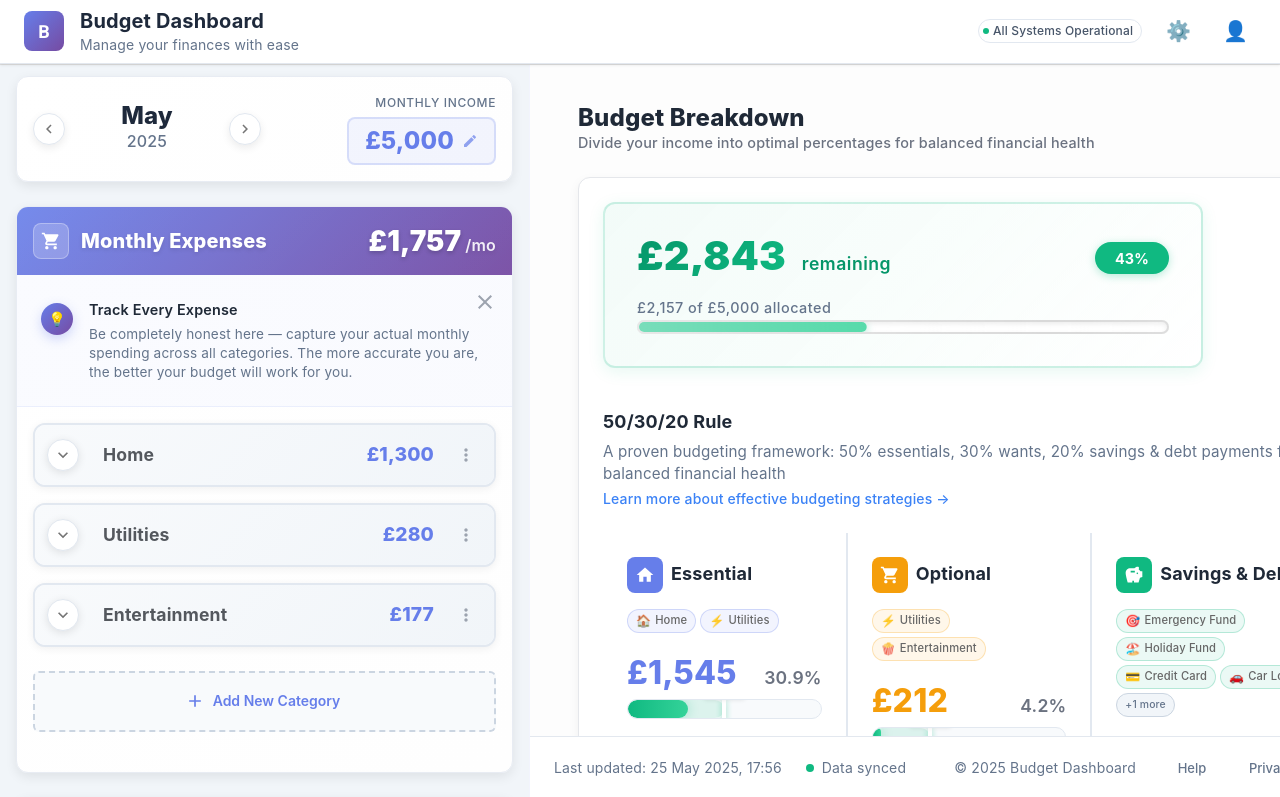
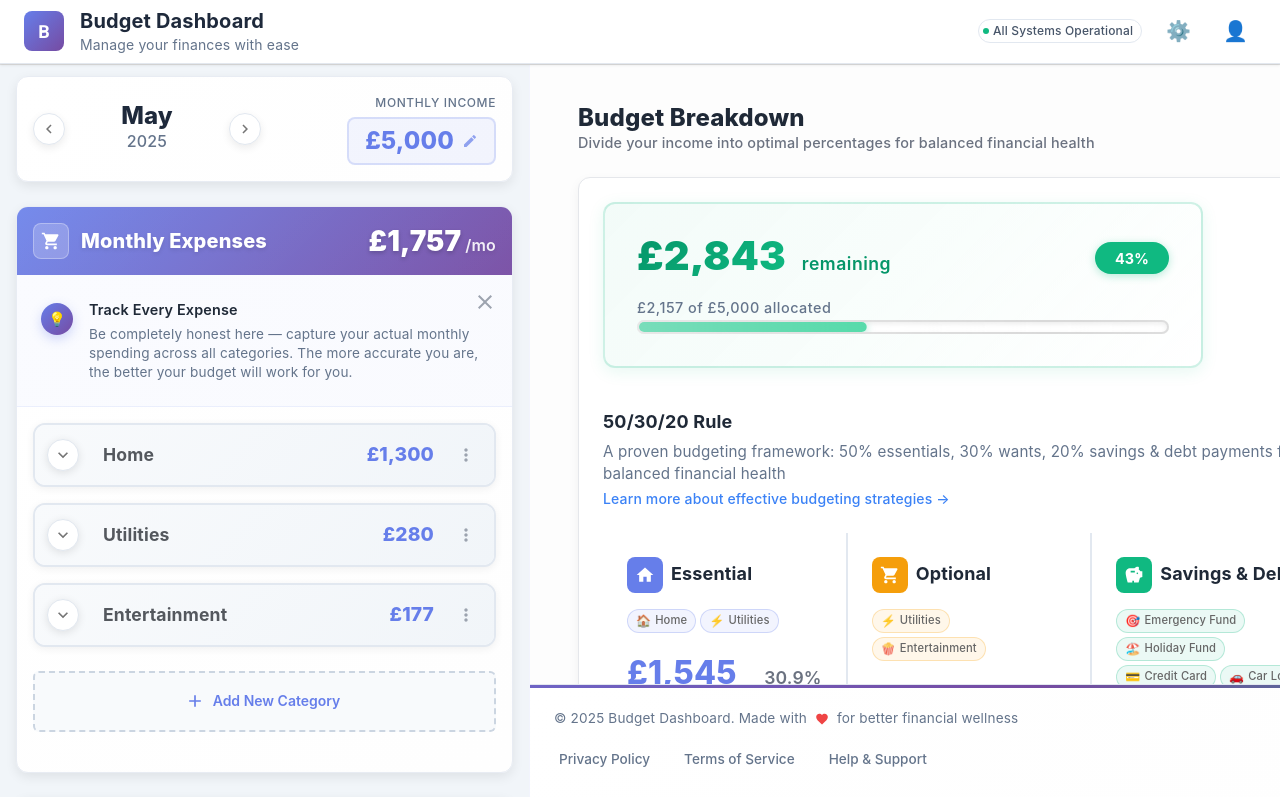
Before and after one commit to randellios/budget, a React (Vite) app: page / in a window 1280 px wide. Shown: the top 797 px of the page. Built offline with nearby package versions, Linux system fonts and the light colour scheme.

Commit message:
new-footer

```diff
--- a/src/components/Footer.jsx
+++ b/src/components/Footer.jsx
@@ -1,45 +1,40 @@
 import React from 'react';
+import { Box, Typography, Button, IconButton } from '@mui/material';
 import {
-  Box,
-  Grid,
-  Card,
-  CardContent,
-  CardHeader,
-  Typography,
-  LinearProgress,
-  Chip,
-  Button,
-  List,
-  ListItem,
-  ListItemText,
-  Avatar,
-  Divider,
-  Alert,
-  Stack,
-  Paper,
-  IconButton
-} from '@mui/material';
-import {
-  Assessment as AssessmentIcon,
-  TrackChanges as TrackChangesIcon,
-  CreditCard as CreditCardIcon,
-  Add as AddIcon,
-  TrendingUp as TrendingUpIcon,
-  Warning as WarningIcon,
-  CheckCircle as CheckCircleIcon
+  GitHub as GitHubIcon,
+  Twitter as TwitterIcon,
+  LinkedIn as LinkedInIcon,
+  Favorite as HeartIcon
 } from '@mui/icons-material';
-import { styled, createTheme, ThemeProvider } from '@mui/material/styles';
 
 const Footer = () => (
   <Box
     sx={{
-      bgcolor: 'white',
+      background: 'linear-gradient(135deg, #ffffff 0%, #fefefe 100%)',
       borderTop: '1px solid #e3e8ef',
       px: 3,
-      py: 2,
-      position: 'sticky',
-      bottom: 0,
-      zIndex: 999
+      py: 3,
+      position: 'relative',
+      '&::before': {
+        content: '""',
+        position: 'absolute',
+        top: 0,
+        left: 0,
+        right: 0,
+        height: '3px',
+        background:
+          'linear-gradient(90deg, #667eea 0%, #764ba2 30%, #10b981 60%, #f59e0b 100%)',
+        backgroundSize: '400% 100%',
+        animation: 'gradientShift 8s ease infinite'
+      },
+      '@keyframes gradientShift': {
+        '0%, 100%': {
+          backgroundPosition: '0% 50%'
+        },
+        '50%': {
+          backgroundPosition: '100% 50%'
+        }
+      }
     }}
   >
     <Box
@@ -47,60 +42,116 @@ const Footer = () => (
         display: 'flex',
         alignItems: 'center',
         justifyContent: 'space-between',
-        maxWidth: '1600px',
-        margin: '0 auto'
+        maxWidth: '1200px',
+        margin: '0 auto',
+        flexWrap: 'wrap',
+        gap: 2
       }}
     >
-      <Box sx={{ display: 'flex', alignItems: 'center', gap: 3 }}>
-        <Typography variant="body2" color="text.secondary">
-          Last updated:{' '}
-          {new Date().toLocaleDateString('en-GB', {
-            day: 'numeric',
-            month: 'short',
-            year: 'numeric',
-            hour: '2-digit',
-            minute: '2-digit'
-          })}
+      {/* Left - Copyright */}
+      <Box sx={{ display: 'flex', alignItems: 'center', gap: 1 }}>
+        <Typography
+          variant="body2"
+          sx={{ color: '#64748b', fontSize: '0.85rem' }}
+        >
+          © 2025 Budget Dashboard. Made with
         </Typography>
-        <Box sx={{ display: 'flex', alignItems: 'center', gap: 1 }}>
-          <Box
-            sx={{
-              width: 8,
-              height: 8,
-              borderRadius: '50%',
-              bgcolor: '#10b981'
-            }}
-          />
-          <Typography variant="body2" color="text.secondary">
-            Data synced
+        <HeartIcon sx={{ fontSize: 14, color: '#ef4444' }} />
+        <Typography
+          variant="body2"
+          sx={{ color: '#64748b', fontSize: '0.85rem' }}
+        >
+          for better financial wellness
         </Typography>
       </Box>
-      </Box>
 
-      <Box sx={{ display: 'flex', alignItems: 'center', gap: 3 }}>
-        <Typography variant="body2" color="text.secondary">
-          © 2025 Budget Dashboard
-        </Typography>
-        <Box sx={{ display: 'flex', gap: 2 }}>
+      {/* Center - Links */}
+      <Box sx={{ display: 'flex', gap: 3 }}>
         <Button
           size="small"
-            sx={{ textTransform: 'none', color: 'text.secondary' }}
+          sx={{
+            textTransform: 'none',
+            color: '#64748b',
+            fontSize: '0.85rem',
+            fontWeight: 500,
+            '&:hover': {
+              color: '#667eea',
+              bgcolor: 'rgba(102, 126, 234, 0.05)'
+            }
+          }}
         >
-            Help
+          Privacy Policy
         </Button>
         <Button
           size="small"
-            sx={{ textTransform: 'none', color: 'text.secondary' }}
+          sx={{
+            textTransform: 'none',
+            color: '#64748b',
+            fontSize: '0.85rem',
+            fontWeight: 500,
+            '&:hover': {
+              color: '#667eea',
+              bgcolor: 'rgba(102, 126, 234, 0.05)'
+            }
+          }}
         >
-            Privacy
+          Terms of Service
         </Button>
         <Button
           size="small"
-            sx={{ textTransform: 'none', color: 'text.secondary' }}
+          sx={{
+            textTransform: 'none',
+            color: '#64748b',
+            fontSize: '0.85rem',
+            fontWeight: 500,
+            '&:hover': {
+              color: '#667eea',
+              bgcolor: 'rgba(102, 126, 234, 0.05)'
+            }
+          }}
         >
-            Terms
+          Help & Support
         </Button>
       </Box>
+
+      {/* Right - Social */}
+      <Box sx={{ display: 'flex', gap: 1 }}>
+        <IconButton
+          size="small"
+          sx={{
+            color: '#9ca3af',
+            '&:hover': {
+              color: '#667eea',
+              bgcolor: 'rgba(102, 126, 234, 0.08)'
+            }
+          }}
+        >
+          <GitHubIcon sx={{ fontSize: 18 }} />
+        </IconButton>
+        <IconButton
+          size="small"
+          sx={{
+            color: '#9ca3af',
+            '&:hover': {
+              color: '#667eea',
+              bgcolor: 'rgba(102, 126, 234, 0.08)'
+            }
+          }}
+        >
+          <TwitterIcon sx={{ fontSize: 18 }} />
+        </IconButton>
+        <IconButton
+          size="small"
+          sx={{
+            color: '#9ca3af',
+            '&:hover': {
+              color: '#667eea',
+              bgcolor: 'rgba(102, 126, 234, 0.08)'
+            }
+          }}
+        >
+          <LinkedInIcon sx={{ fontSize: 18 }} />
+        </IconButton>
       </Box>
     </Box>
   </Box>
```
Lines whose indentation alone changed are shown as unchanged.
